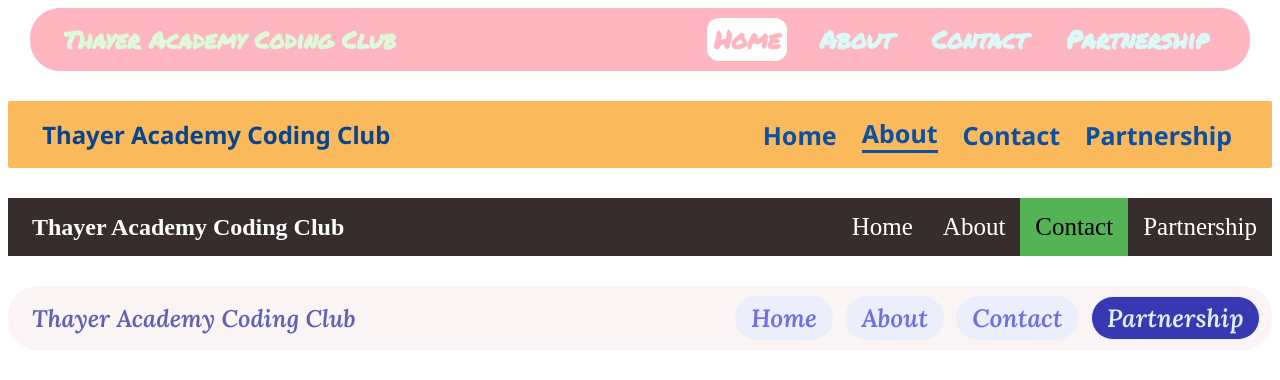
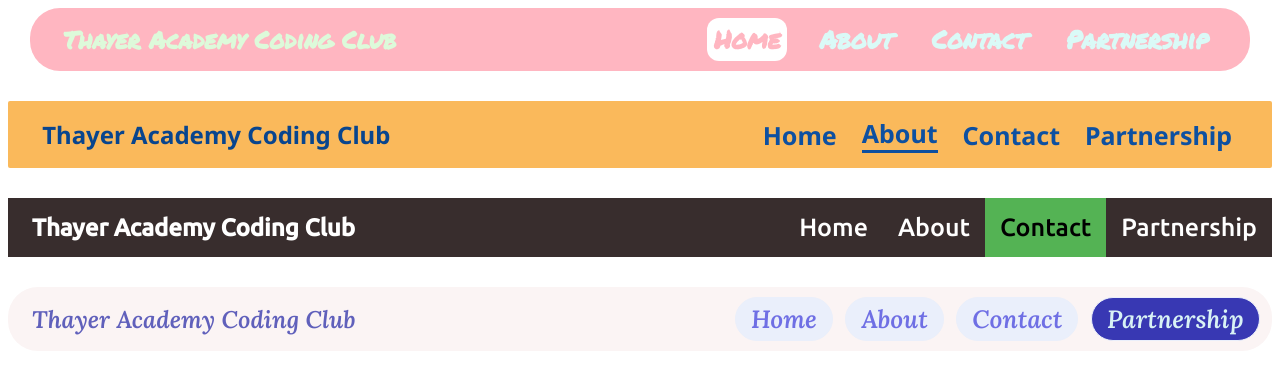
Before and after one commit to talkative-egg/navbars, a plain HTML site: page docs/index.html in a window 1280 px wide. Drawn offline with Linux system fonts and the light colour scheme.

Commit message:
updated font for third nav bar

```diff
--- a/docs/index.html
+++ b/docs/index.html
@@ -2,7 +2,7 @@
 <html lang="en">
     <head>
         <link rel="preconnect" href="https://fonts.gstatic.com">
-        <link href="https://fonts.googleapis.com/css2?family=Permanent+Marker&family=Noto+Sans:wght@700&family=Lora:ital,wght@1,600&display=swap" rel="stylesheet">
+        <link href="https://fonts.googleapis.com/css2?family=Permanent+Marker&family=Noto+Sans:wght@700&family=Lora:ital,wght@1,600&family=Ubuntu:wght@500&display=swap" rel="stylesheet">
         <link href="styles.css" rel="stylesheet">
         <title>Nav Bars</title>
     </head>
--- a/docs/styles.css
+++ b/docs/styles.css
@@ -70,6 +70,7 @@
 }
 
 #third{
+    font-family: 'Ubuntu', sans-serif;
     background-color: #382d2d;
     margin-top: 30px;
 
```
